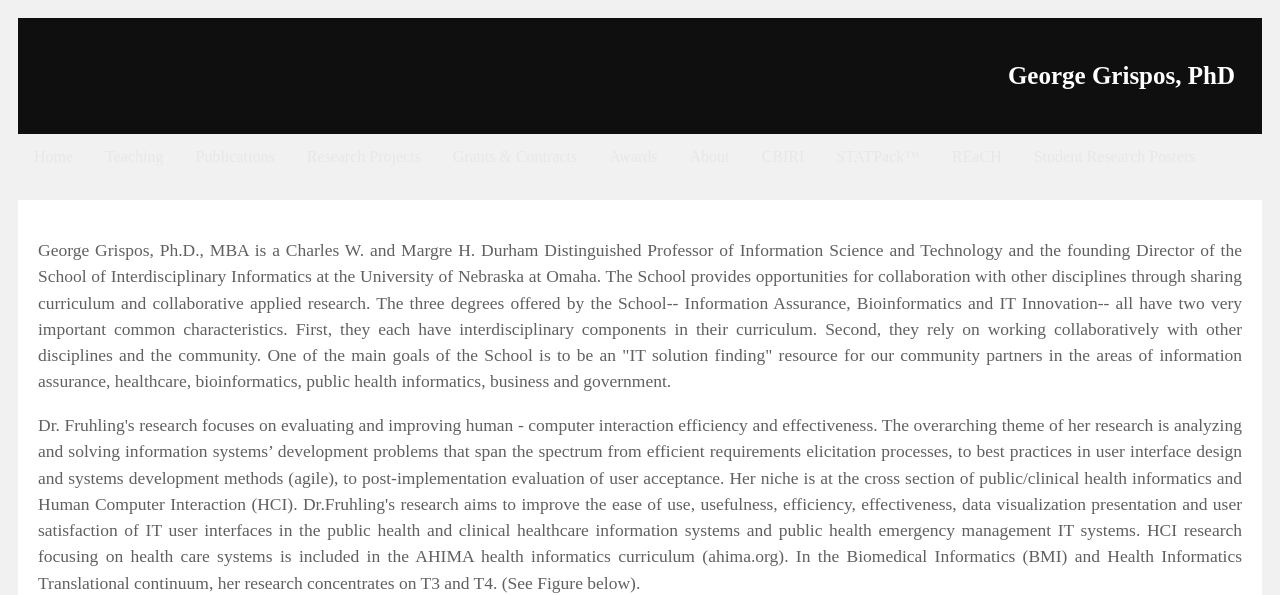
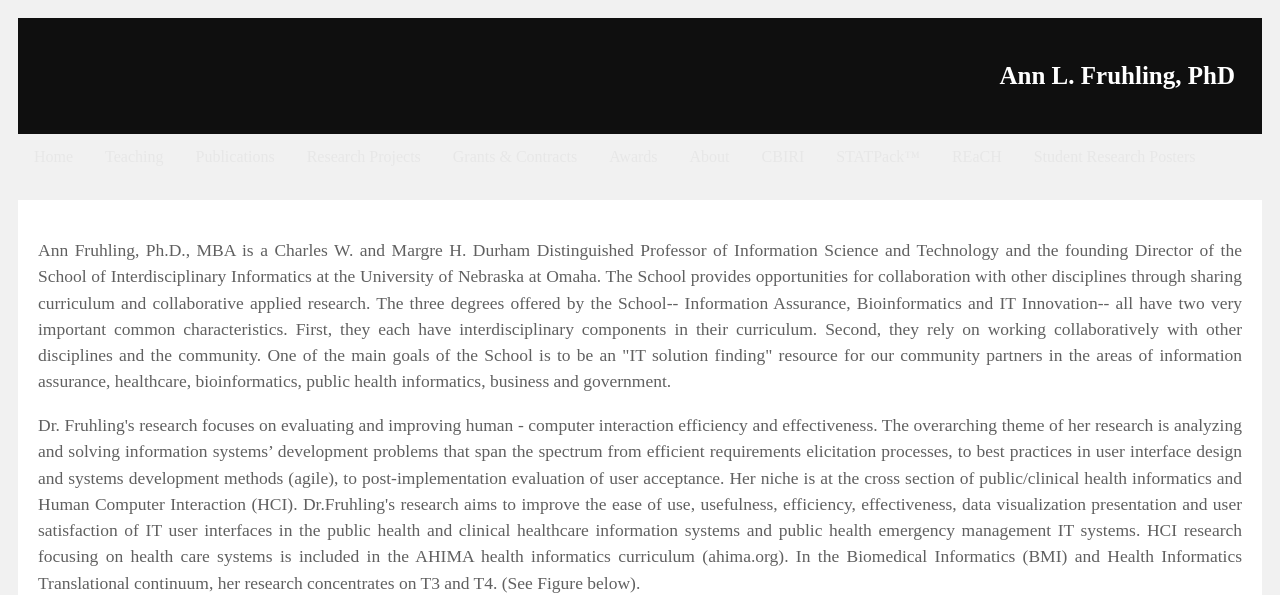
Before and after one commit to ggrispos/ggrispos.github.io, a plain HTML site: page index.html in a window 1280 px wide. Shown: the top 595 px of the page. Drawn offline with Linux system fonts and the light colour scheme; a web font is replaced by a local one.

Commit message:
Update index.html

```diff
--- a/index.html
+++ b/index.html
@@ -1,14 +1,16 @@
 <!DOCTYPE html>
 <html>
 <head>
-<title>George Grispos</title>
+<title>Ann Fruhling</title>
 <meta charset="UTF-8">
 <link href="mycss.css" rel="stylesheet" type="text/css" media="screen" charset="utf-8" >
 <meta name="viewport" content="width=device-width, initial-scale=1.0">
-<link rel="stylesheet" href="https://github.com/ggrispos/ggrispos.github.io/blob/main/font-awesome.min.css">
+<link rel="stylesheet" href="https://cdnjs.cloudflare.com/ajax/libs/font-awesome/4.7.0/css/font-awesome.min.css">
 </head>
 <style>
-html {scroll-behavior: smooth;}
+html {
+  scroll-behavior: smooth;
+}
 .tooltip {
   position: relative;
   display: inline-block;
@@ -34,7 +36,7 @@ html {scroll-behavior: smooth;}
 <body>
 
 <div class="header">
-  <h1>George Grispos, PhD </h1>
+  <h1>Ann L. Fruhling, PhD </h1>
  </div>
 
 <div class="topnav" id="myTopnav">
@@ -73,7 +75,7 @@ function myFunction() {
 <div class="row">
   <div class="rightcolumn">
     <div class="card">
-      <p class="big" align="justify">George Grispos, Ph.D., MBA is a Charles W. and Margre H. Durham Distinguished Professor of Information Science and Technology and the founding Director of the School of Interdisciplinary Informatics at the University of Nebraska at Omaha. The School provides opportunities for collaboration with other disciplines through sharing curriculum and collaborative applied research. The three degrees offered by the School-- Information Assurance, Bioinformatics and IT Innovation-- all have two very important common characteristics. First, they each have interdisciplinary components in their curriculum. Second, they rely on working collaboratively with other disciplines and the community. One of the main goals of the School is to be an "IT solution finding" resource for our community partners in the areas of information assurance, healthcare, bioinformatics, public health informatics, business and government.</p>
+      <p class="big" align="justify">Ann Fruhling, Ph.D., MBA is a Charles W. and Margre H. Durham Distinguished Professor of Information Science and Technology and the founding Director of the School of Interdisciplinary Informatics at the University of Nebraska at Omaha. The School provides opportunities for collaboration with other disciplines through sharing curriculum and collaborative applied research. The three degrees offered by the School-- Information Assurance, Bioinformatics and IT Innovation-- all have two very important common characteristics. First, they each have interdisciplinary components in their curriculum. Second, they rely on working collaboratively with other disciplines and the community. One of the main goals of the School is to be an "IT solution finding" resource for our community partners in the areas of information assurance, healthcare, bioinformatics, public health informatics, business and government.</p>
       <p class="big" align="justify">Dr. Fruhling's research focuses on evaluating and improving human - computer interaction efficiency and effectiveness. The overarching theme of her research is analyzing and solving information systems’ development problems that span the spectrum from efficient requirements elicitation processes, to best practices in user interface design and systems development methods (agile), to post-implementation evaluation of user acceptance.  Her niche is at the cross section of public/clinical health informatics and Human Computer Interaction (HCI).  Dr.Fruhling's research aims to improve the ease of use, usefulness, efficiency, effectiveness, data visualization presentation and user satisfaction of IT user interfaces in the public health and clinical healthcare information systems and public health emergency management IT systems.  HCI research focusing on health care systems is included in the AHIMA health informatics curriculum (ahima.org).  In the Biomedical Informatics (BMI) and Health Informatics Translational continuum, her research concentrates on T3 and T4.  (See Figure below). </p>
       <img src="images/AR Narrative.jpg" style="max-width:80%" class="center">
       <p class="big" align="justify">Khoury et al. developed a translational research framework to illustrate the interconnectedness of research involving multiple phases (T0–T4), beginning with scientific discoveries (T0) and ending with population health impacts (T4) (Khoury et al., 2010). Lam et al. further enhanced the translational research framework by introducing four influential drivers (collaboration, technology, multilevel analysis and knowledge integration) that are thought to accelerate the translation of scientific discoveries into health care and population health benefits.  The translational research framework presented in Figure depicts the continuum of the transfer of evidence-to-practice and the drivers that can accelerate translational epidemiology (Lam, Spitz, Schully, & Khoury, 2013).</p>
```
